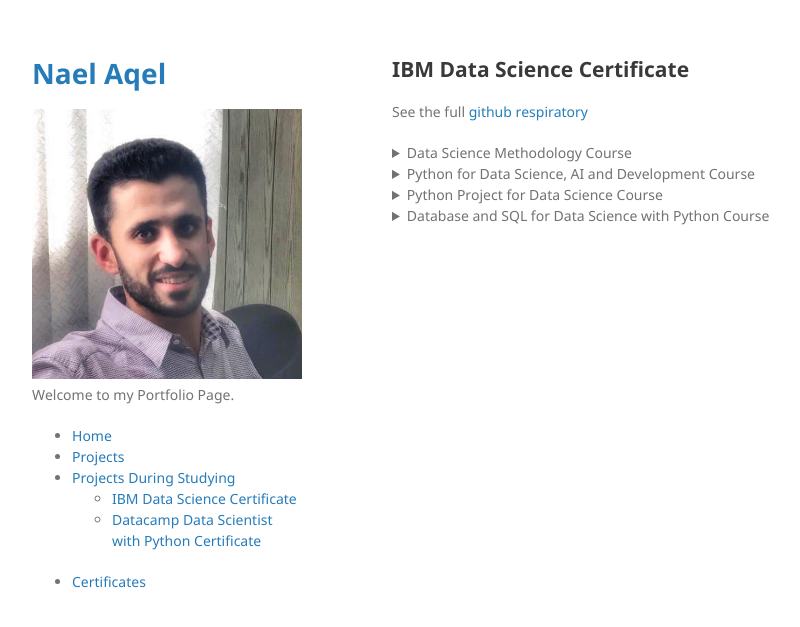
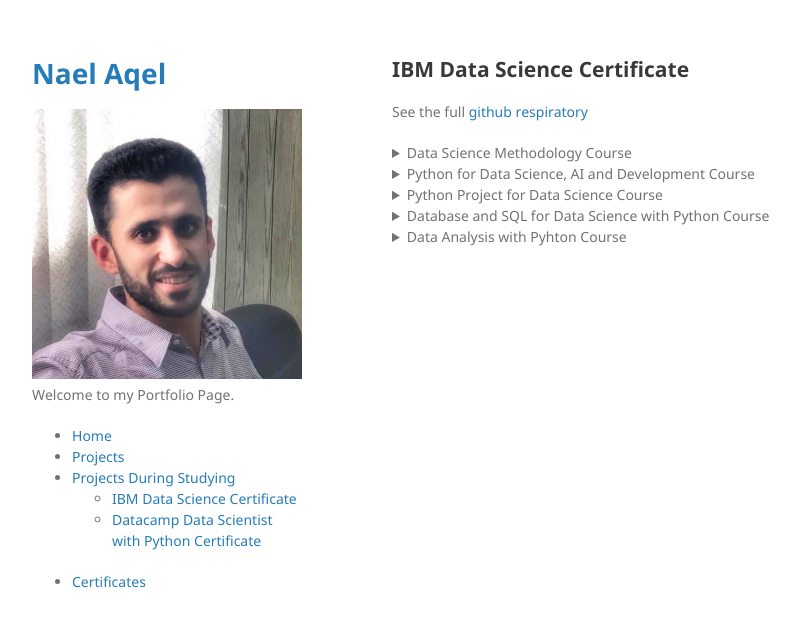
Before and after one commit to NaelAqel/naelaqel.github.io, a Jekyll site: the page built from IBM Page.md, in a window 1280 px wide. Shown: the top 627 px of the page, without its empty margins (178-978 px from the left). Built offline with Jekyll 4.4.1, drawn with Linux system fonts in a browser that asks for light colours.

Commit message:
Add Data Analysis with Pyhton Course

```diff
--- a/IBM Page.md
+++ b/IBM Page.md
@@ -59,3 +59,15 @@
   <li><a target='_blank' href='https://nbviewer.org/github/NaelAqel/IBM_Data_Science_Professional_Certificate/blob/a37f6b8d20935b549fc2c01d6cfd0897dd81dc35/06%20Database%20%26%20SQL%20for%20Data%20Science%20with%20Python/05%20Practice%20Querying%20Real%20World%20Datasets.ipynb'>Practice Querying Real World Datasets</a></li>
   <li><a target='_blank' href='https://nbviewer.org/github/NaelAqel/IBM_Data_Science_Professional_Certificate/blob/a37f6b8d20935b549fc2c01d6cfd0897dd81dc35/06%20Database%20%26%20SQL%20for%20Data%20Science%20with%20Python/06%20Final%20Assignment.ipynb'>Final Assignment</a></li>
 </details>
+
+
+<details>
+  <summary>Data Analysis with Pyhton Course</summary>
+
+  <li><a target='_blank' href='https://nbviewer.org/github/NaelAqel/IBM_Data_Science_Professional_Certificate/blob/a37f6b8d20935b549fc2c01d6cfd0897dd81dc35/07%20Data%20Analysis%20with%20Pyhton/01%20Importing%20Datasets.ipynb'>Importing Datasets</a></li>
+  <li><a target='_blank' href='https://nbviewer.org/github/NaelAqel/IBM_Data_Science_Professional_Certificate/blob/a37f6b8d20935b549fc2c01d6cfd0897dd81dc35/07%20Data%20Analysis%20with%20Pyhton/02%20Data%20Wrangling.ipynb'>Data Wrangling</a></li>
+  <li><a target='_blank' href='https://nbviewer.org/github/NaelAqel/IBM_Data_Science_Professional_Certificate/blob/a37f6b8d20935b549fc2c01d6cfd0897dd81dc35/07%20Data%20Analysis%20with%20Pyhton/03%20Exploratory%20Data%20Analysis.ipynb'>Exploratory Data Analysis</a></li>
+  <li><a target='_blank' href='https://nbviewer.org/github/NaelAqel/IBM_Data_Science_Professional_Certificate/blob/a37f6b8d20935b549fc2c01d6cfd0897dd81dc35/07%20Data%20Analysis%20with%20Pyhton/04%20Model%20Development.ipynb'>Model Development</a></li>
+  <li><a target='_blank' href='https://nbviewer.org/github/NaelAqel/IBM_Data_Science_Professional_Certificate/blob/a37f6b8d20935b549fc2c01d6cfd0897dd81dc35/07%20Data%20Analysis%20with%20Pyhton/05%20Model%20Evaluation%20and%20Refinement.ipynb'>Model Evaluation and Refinement</a></li>
+  <li><a target='_blank' href='https://nbviewer.org/github/NaelAqel/IBM_Data_Science_Professional_Certificate/blob/a37f6b8d20935b549fc2c01d6cfd0897dd81dc35/07%20Data%20Analysis%20with%20Pyhton/06%20Final%20Assignment%20-%20House_Sales_in_King_Count_US.ipynb'>Final Assignment - House Sales in King Count US</a></li>
+</details>
```
